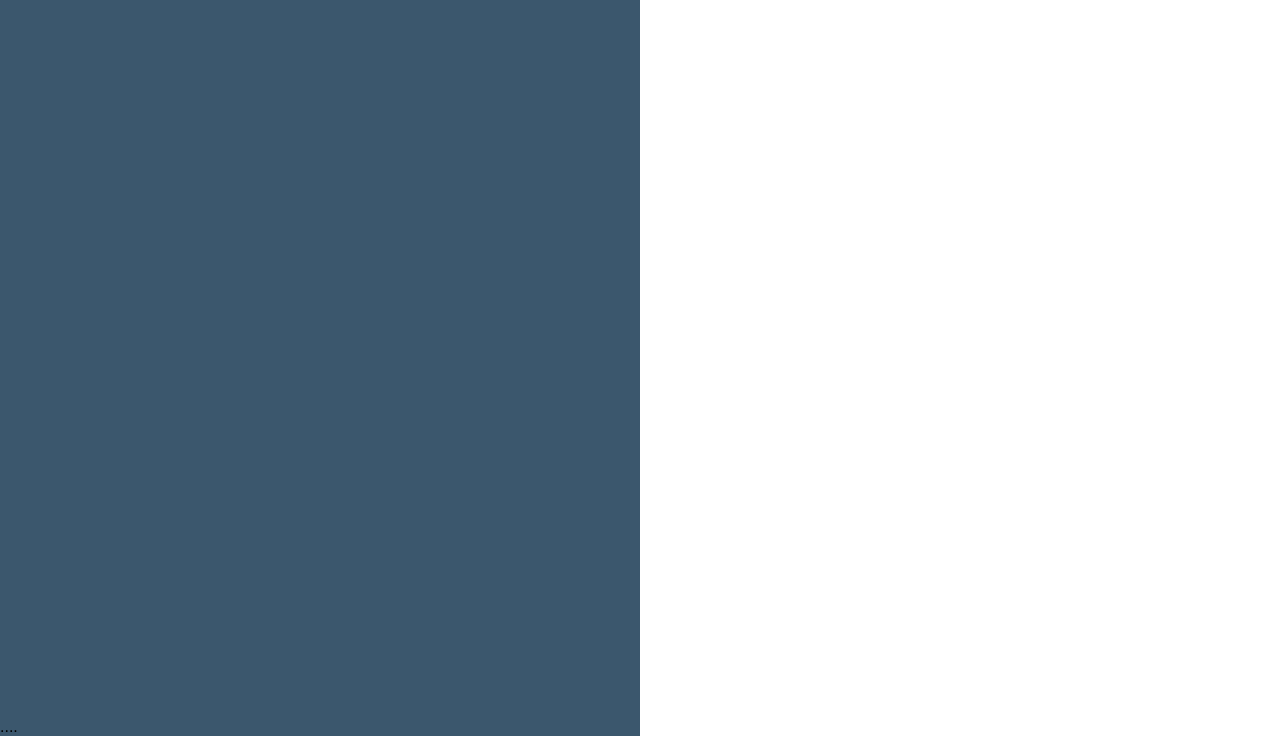
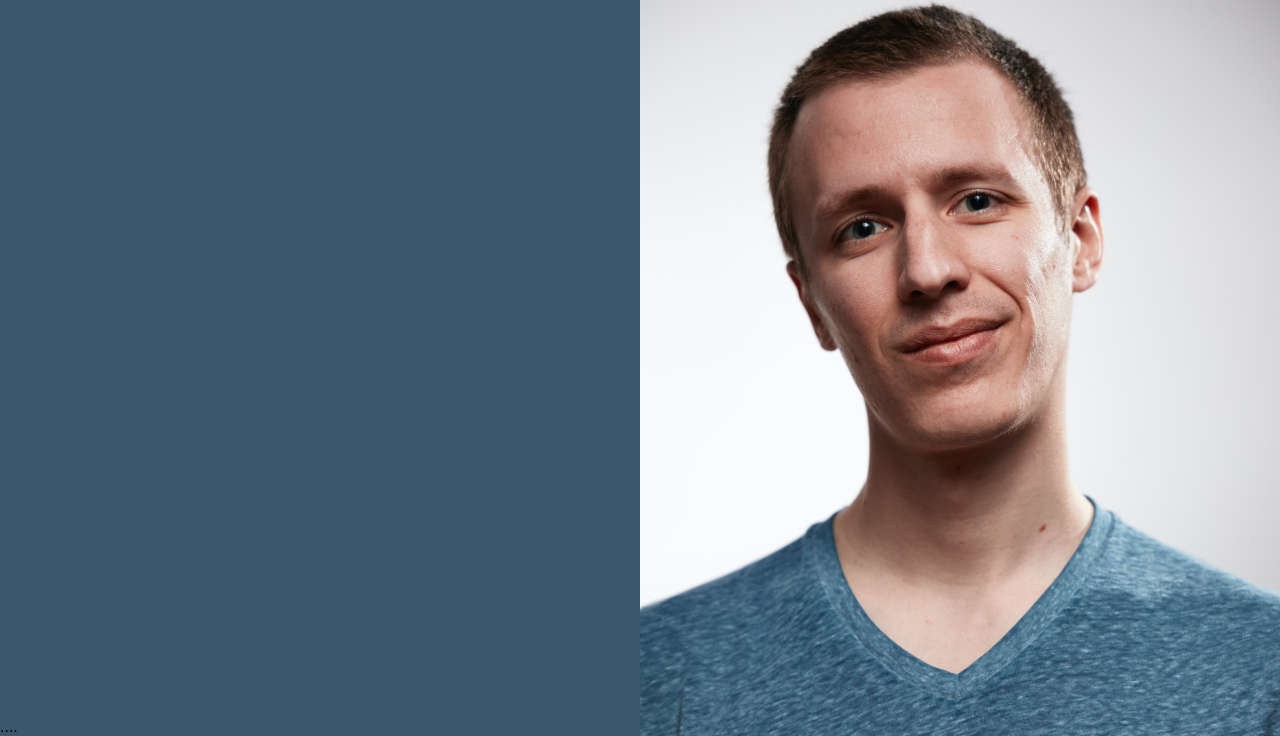
Before and after one commit to Johnhelder/portfolio, a plain HTML site: page index.html in a window 1280 px wide. Shown: the part 64-800 px from the top of the page. Drawn offline with Linux system fonts and the light colour scheme.

Commit message:
Inserindo e estilizando a imagem

```diff
--- a/assets/css/style.css
+++ b/assets/css/style.css
@@ -44,7 +44,9 @@ header .menu-line{
 
 .container .rightside{
   flex: 1;
-  background-color: #ffffff;
+  background-image: url(../images/hero.jpg);
+  background-size: 100% auto;
+  background-position: top;
 }
 
 footer{
```
